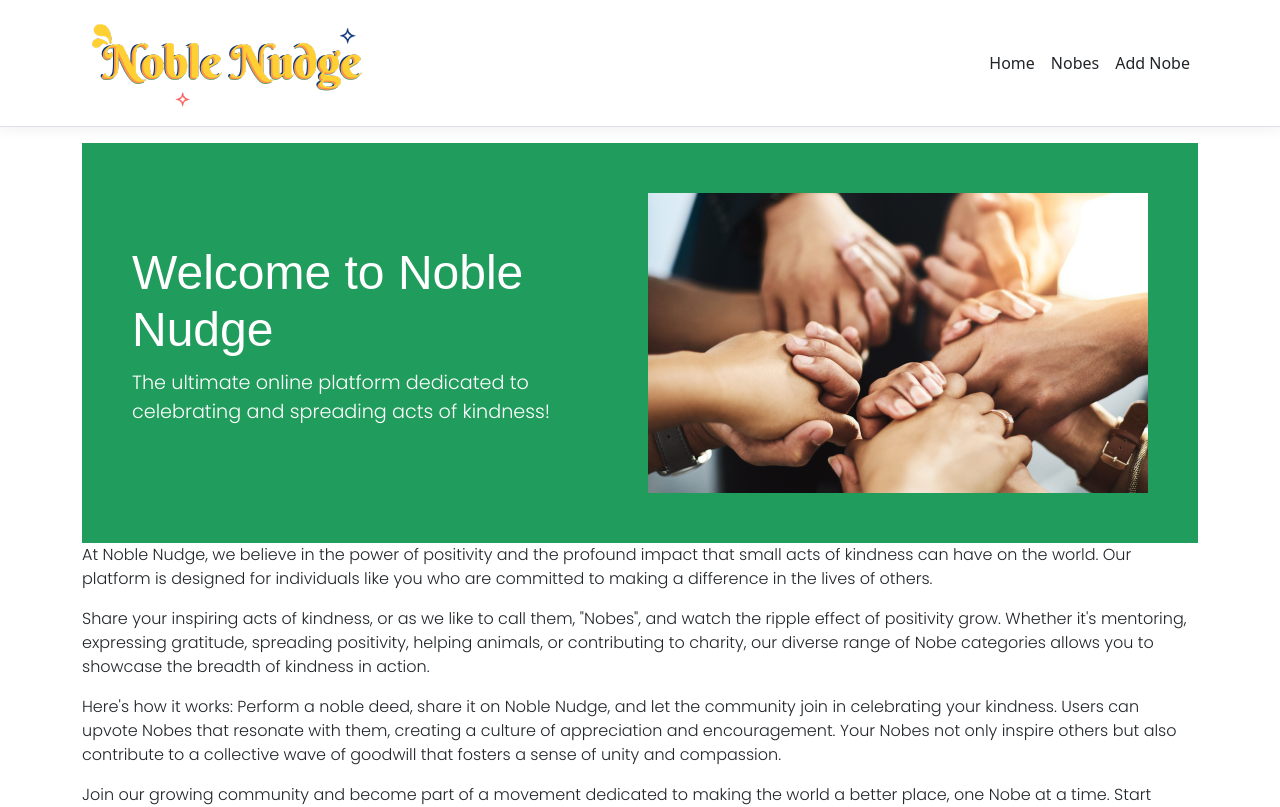
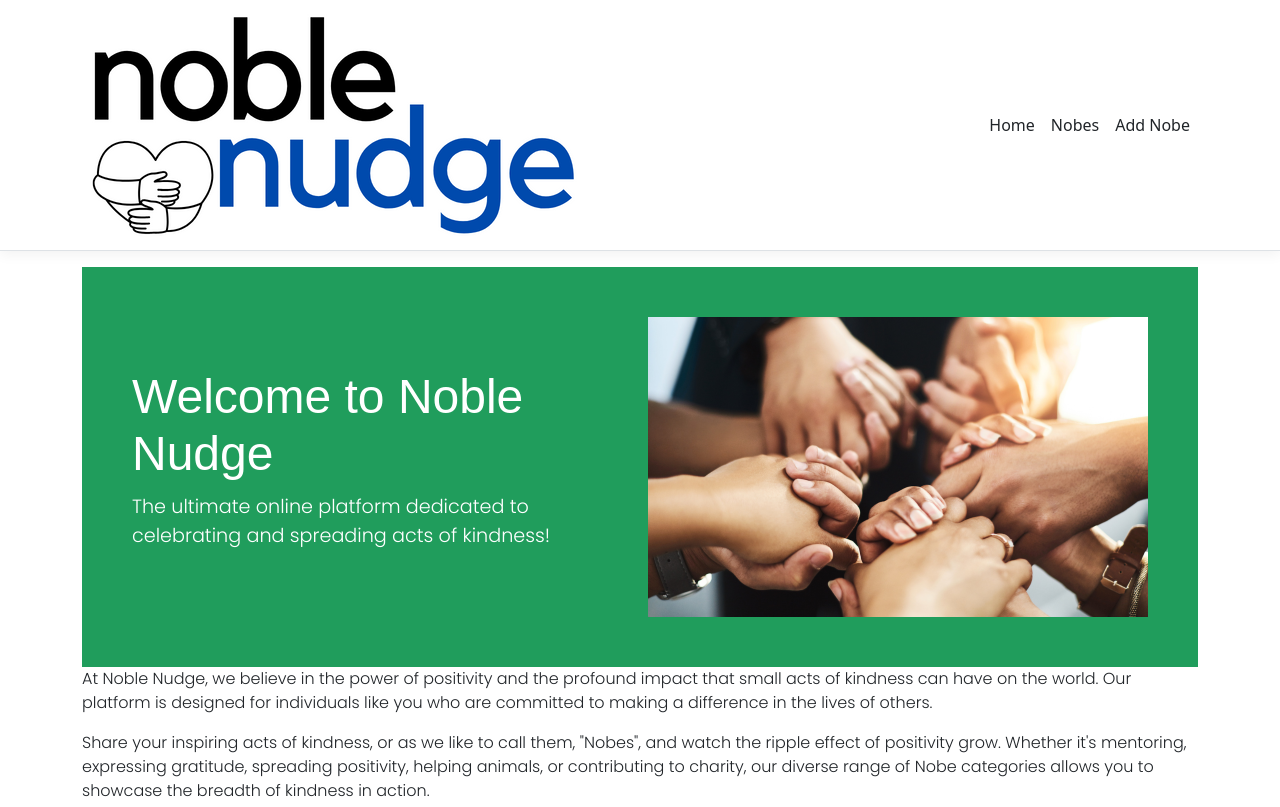
Before and after one commit to MariaRagone/Noble-Nudge, an Angular app in the folder Noble Nudge/ClientApp/: page / in a window 1280 px wide. Shown: the top 807 px of the page. Built offline with nearby package versions, Linux system fonts and the light colour scheme; no server answers; a web font is replaced by a local one.

Commit message:
new logo

```diff
--- a/Noble Nudge/ClientApp/src/app/nav-menu/nav-menu.component.html
+++ b/Noble Nudge/ClientApp/src/app/nav-menu/nav-menu.component.html
@@ -4,7 +4,7 @@
   >
     <div class="container">
 
-      <a class="navbar-brand" [routerLink]="['/']"><img src="assets\Noble-Nudge-Logo.png"></a>
+      <a class="navbar-brand" [routerLink]="['/']"><img src="assets\noble_nudge_logo_care.png"></a>
       <button
         class="navbar-toggler"
         type="button"
```
Also changed, not shown: Noble Nudge/ClientApp/src/assets/Noble_Nudge_Logo.png (added), Noble Nudge/ClientApp/src/assets/noble_nudge_logo_care.png (added).
